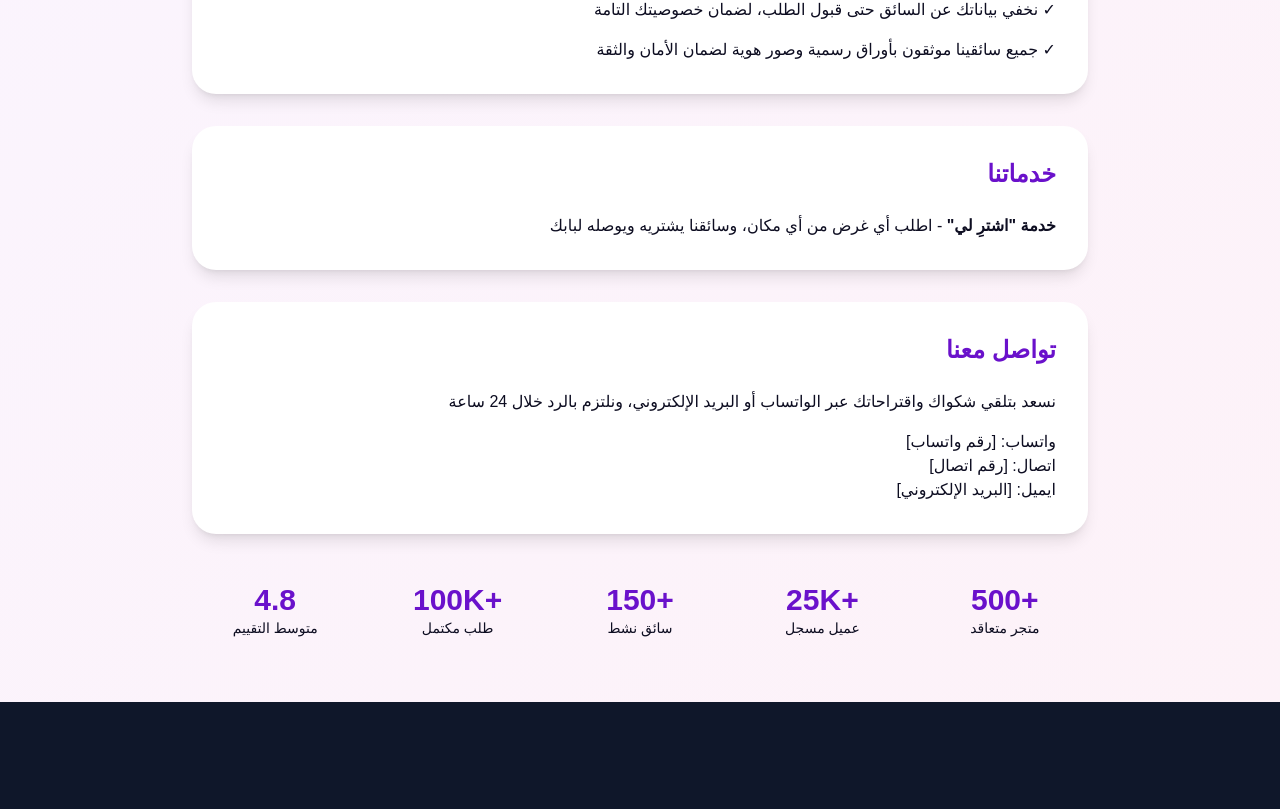
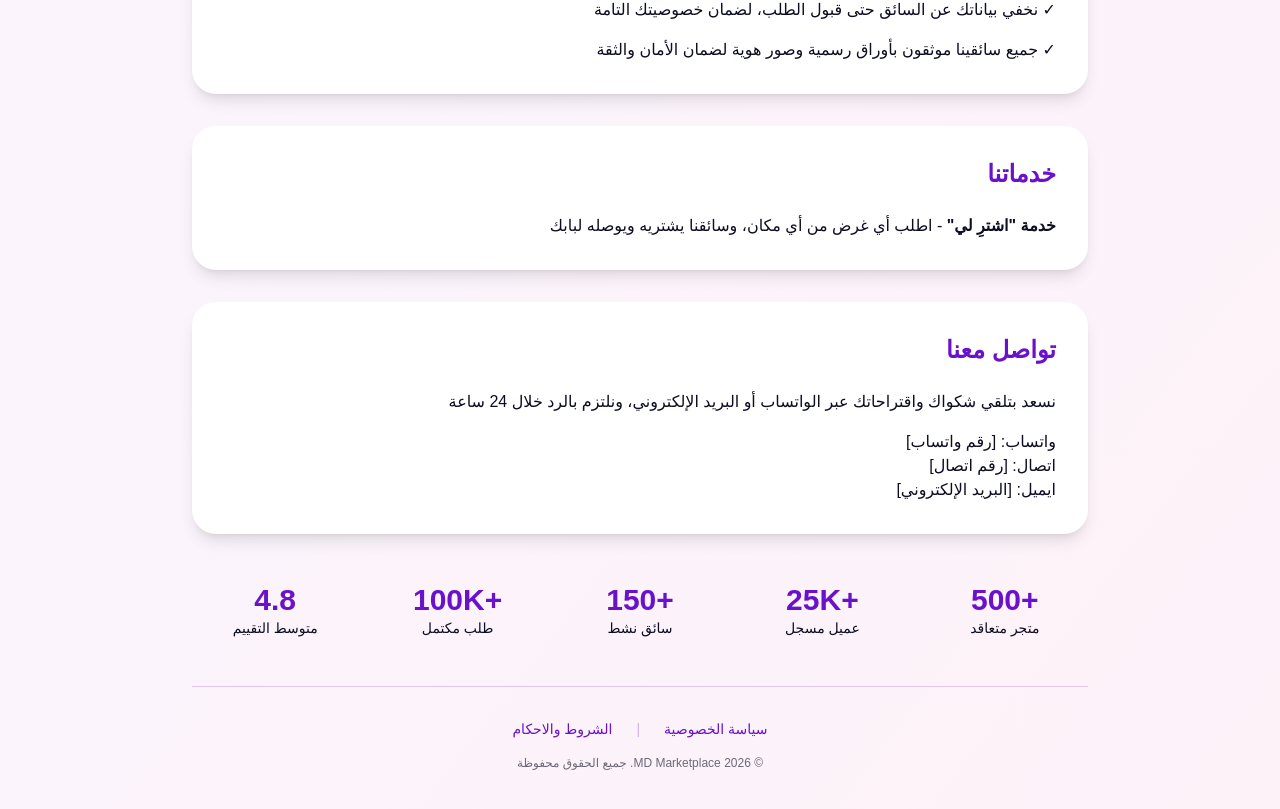
Before and after one commit to mjahto18-ui/MD-Marketplace, a Next.js app: page /about in a window 1280 px wide. Shown: the part 817-1626 px from the top of the page. Before the commit the page ends 1519 px from the top, so only its background shows below. Built offline with nearby package versions, Linux system fonts and the light colour scheme.

Commit message:
Update page.jsx

```diff
--- a/app/about/page.jsx
+++ b/app/about/page.jsx
@@ -85,7 +85,7 @@ export default function AboutPage() {
           </div>
 
           {/* الاحصائيات */}
-          <div className="grid grid-cols-2 md:grid-cols-5 gap-4 mt-12">
+          <div className="grid grid-cols-2 md:grid-cols-5 gap-4 mt-12 mb-12">
             <div className="text-center">
               <p className="text-3xl font-bold text-[#6A11CB]">+500</p>
               <p className="text-sm text-[#0D0D21]">متجر متعاقد</p>
@@ -107,6 +107,28 @@ export default function AboutPage() {
               <p className="text-sm text-[#0D0D21]">متوسط التقييم</p>
             </div>
           </div>
+
+          {/* الفوتر - الشغلتين الجداد */}
+          <div className="border-t border-[#6A11CB]/20 pt-8 pb-4">
+            <div className="flex items-center justify-center gap-6 text-sm">
+              <Link
+                href="/privacy"
+                className="text-[#6A11CB] hover:text-[#FF4E9A] transition font-medium"
+              >
+                سياسة الخصوصية
+              </Link>
+              <span className="text-[#6A11CB]/30">|</span>
+              <Link
+                href="/terms"
+                className="text-[#6A11CB] hover:text-[#FF4E9A] transition font-medium"
+              >
+                الشروط والاحكام
+              </Link>
+            </div>
+            <p className="text-xs text-[#0D0D21]/60 mt-4">
+              © 2026 MD Marketplace. جميع الحقوق محفوظة
+            </p>
+          </div>
         </div>
       </div>
     </div>
```
